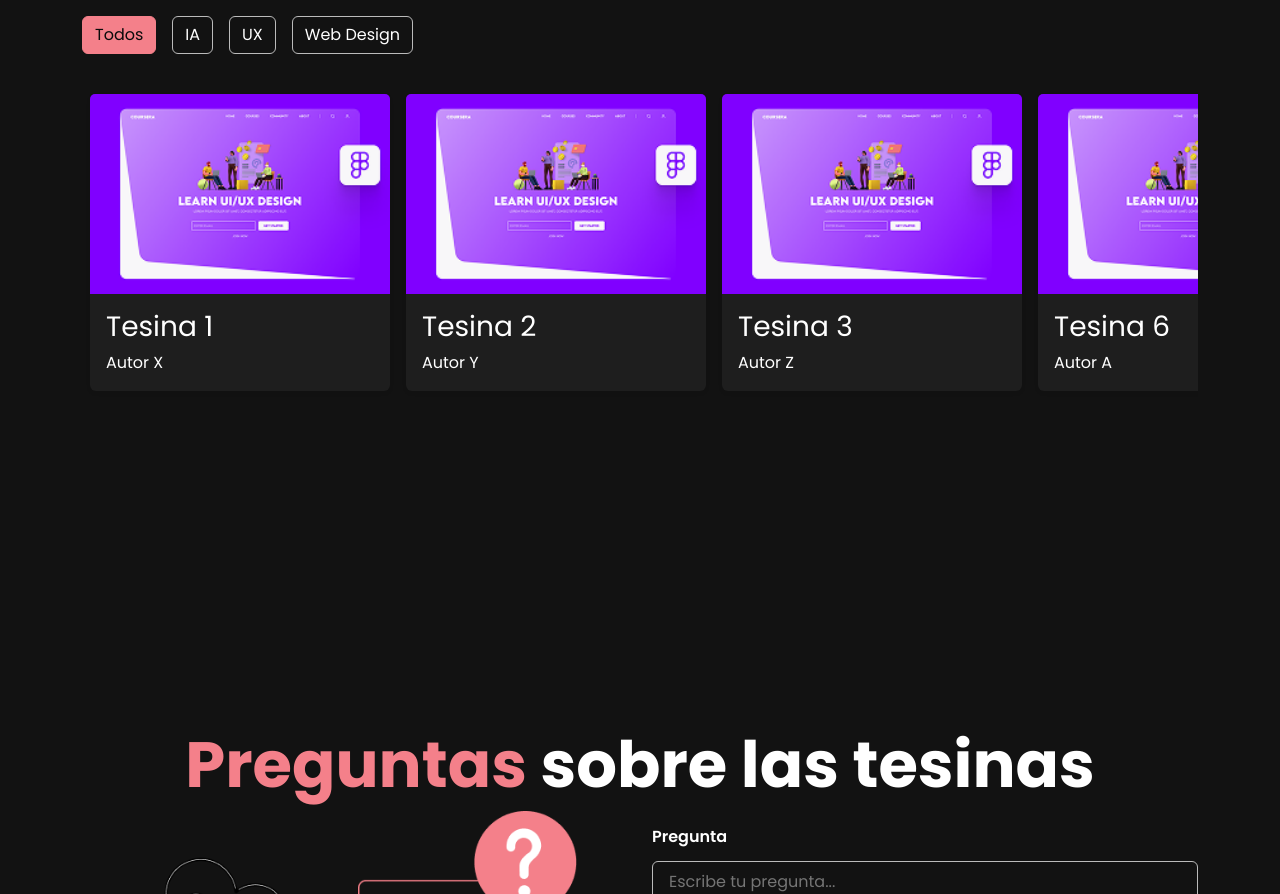
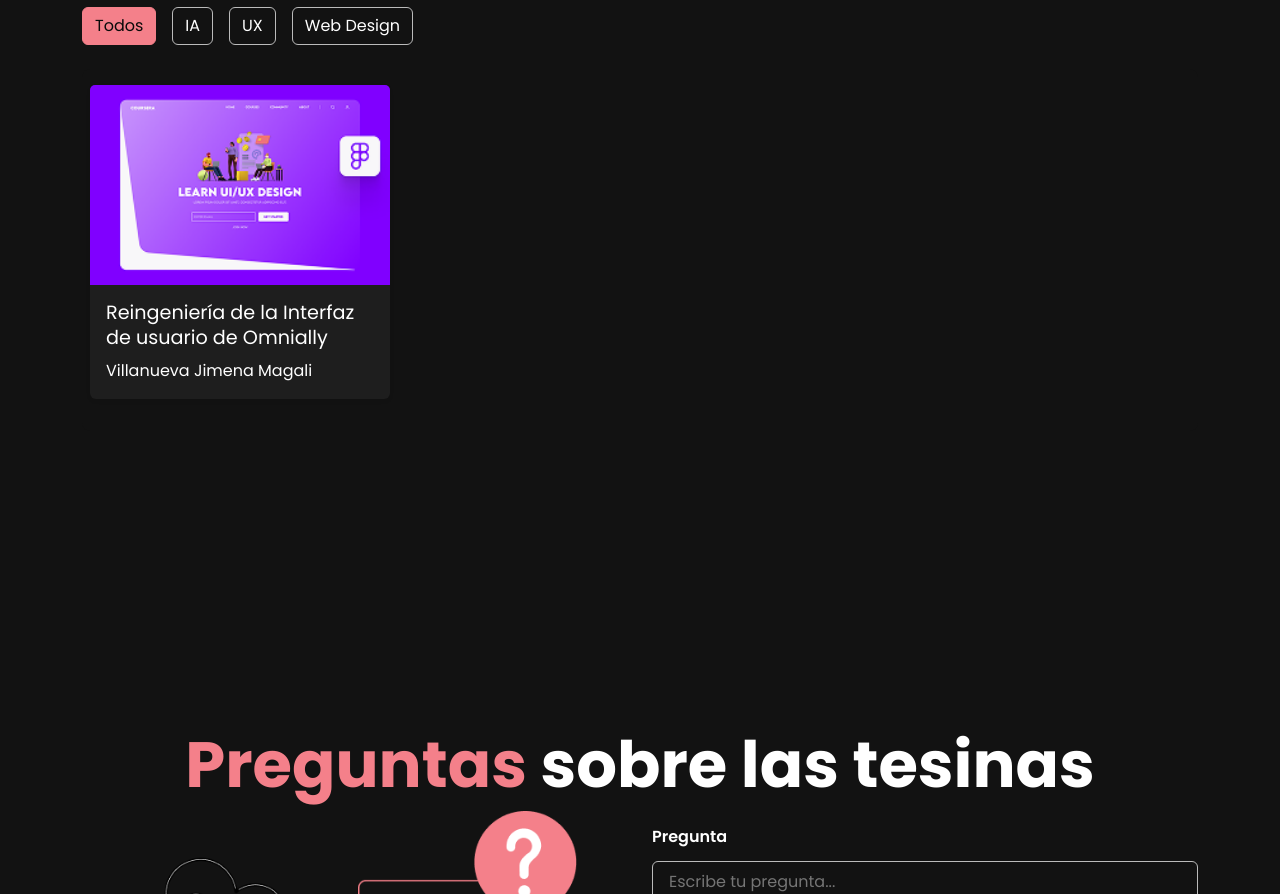
Before and after one commit to KinnaGt/Tesinas-inform-tica, a website: page public/index.html in a window 1280 px wide. Shown: the part 1831-2725 px from the top of the page. Drawn offline with nearby package versions, Linux system fonts and the light colour scheme.

```diff
--- a/public/css/styles.css
+++ b/public/css/styles.css
@@ -94,6 +94,18 @@
   color: var(--btn-text-on-accent);
   border-color: var(--text-accent);
 }
+.card-title {
+  font-size: 1.2rem;
+  font-weight: 300;
+  line-height: 1.3;
+
+  display: -webkit-box;
+  line-clamp: 2;
+  -webkit-box-orient: vertical;
+  overflow: hidden;
+  text-overflow: ellipsis;
+}
+
 .card-img-top {
   object-fit: cover;
   height: 200px;
@@ -142,6 +154,13 @@
   font-size: clamp(2rem, 5vw, 4rem);
   text-align: center;
   line-height: 1.2;
+  font-weight: 700;
+}
+
+.title-md {
+  font-size: clamp(1.5rem, 4vw, 2.5rem);
+  text-align: center;
+  line-height: 1.3;
   font-weight: 700;
 }
 
--- a/public/data/tesinas.json
+++ b/public/data/tesinas.json
@@ -1,37 +1,9 @@
 [
   {
-    "autor": "Autor X",
+    "autor": " Villanueva Jimena Magali ",
     "categoria": "UX",
-    "descripcion": "Descripción corta",
-    "link": "https://www.instagram.com/",
-    "nombre": "Tesina 1"
-  },
-  {
-    "autor": "Autor Y",
-    "categoria": "UX",
-    "descripcion": "Descripción corta",
-    "link": "https://ejemplo.com/tesina2",
-    "nombre": "Tesina 2"
-  },
-  {
-    "autor": "Autor Z",
-    "categoria": "UX",
-    "descripcion": "Descripción corta",
-    "link": "https://ejemplo.com/tesina2",
-    "nombre": "Tesina 3"
-  },
-  {
-    "autor": "Autor A",
-    "categoria": "IA",
-    "descripcion": "Descripción corta",
-    "link": "https://ejemplo.com/tesina2",
-    "nombre": "Tesina 6"
-  },
-  {
-    "autor": "Autor A",
-    "categoria": "Web Design",
-    "descripcion": "Descripción corta",
-    "link": "https://ejemplo.com/tesina2",
-    "nombre": "Tesina 4"
+    "descripcion": "Omnially es una app web para crear lienzos dinámicos y proyectarlos en dispositivos físicos. Se rediseñó su front-end para mejorar la interfaz y la experiencia del usuario, reorganizando funciones clave y centralizando integraciones. Se aplicaron estudios de usabilidad y diseño centrado en el usuario para validar mejoras, implementando vistas más intuitivas y planificando futuras actualizaciones.",
+    "link": "https://sedici.unlp.edu.ar/handle/10915/176310",
+    "nombre": "Reingeniería de la Interfaz de usuario de Omnially"
   }
 ]
--- a/public/index.html
+++ b/public/index.html
@@ -11,7 +11,12 @@
   <link href="https://fonts.googleapis.com/css2?family=Poppins:wght@400;600;700&display=swap" rel="stylesheet">
 
   <link rel="stylesheet" href="css/styles.css" />
-
+  <script>
+    (function () {
+      const theme = localStorage.getItem("theme") || "dark";
+      document.documentElement.classList.add(`theme-${theme}`);
+    })();
+  </script>
 </head>
 
 <body>
```
Also changed, not shown: public/detail_tesina.html (+19 -7 lines).
